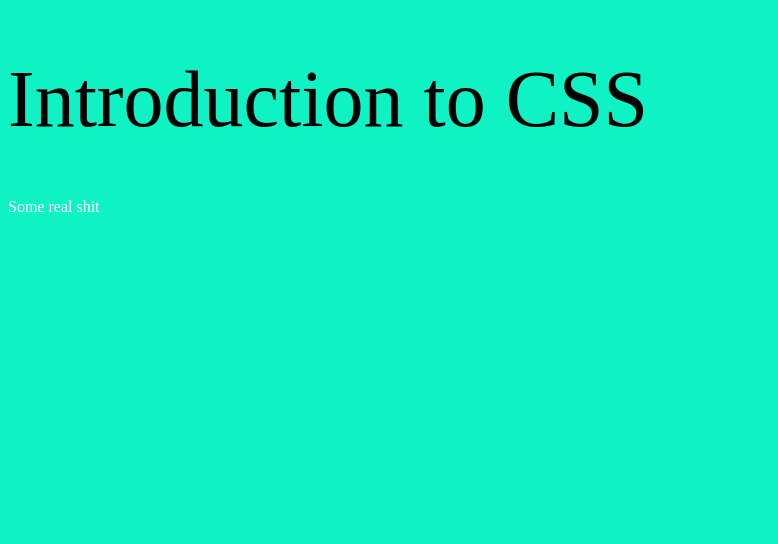
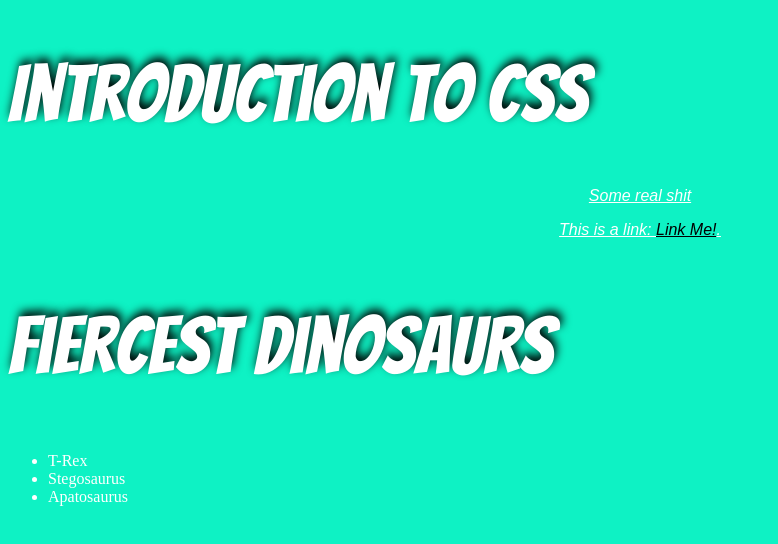
Before and after one commit to robcodonnell/intro-to-css, a plain HTML site: page index.html in a window 1280 px wide. Shown: the whole page, without its empty margins (0-778 px from the left). Drawn offline with Linux system fonts and the light colour scheme.

Commit message:
Added ordered list, changed font families,
added second header, added link

```diff
--- a/css/index.css
+++ b/css/index.css
@@ -11,9 +11,31 @@ html {
 
 }
 
-h1 {
-  color: #000;
+h1,h2 {
+  color: #fff;
   font-size: 5rem;
   font-weight: normal;
-  font- Helvetica;
+  line-height: 1;
+  text-shadow: 2px -5px 10px black;
+  font-family: 'Bangers', cursive;
 }
+
+p {
+  font-style: italic; /* italic, normal */
+  text-decoration: underline; /* underline, none, line-through */
+  text-align: center; /* left, center, right, justify */
+  font-family: Arial,sans-serif;
+}
+
+ol {
+  list-style-type: disc; /* decimal, circle, lower-alpha, lower-roman, upper-alpha,
+  upper-roman, square, disc, none */
+}
+
+a {
+  color: #000;
+}
+
+a:hover {
+  color:blue;
+}
--- a/index.html
+++ b/index.html
@@ -5,14 +5,26 @@
     <title>Intro to CSS</title>
     <!-- Used for metadata about this file; will not be rendered -->
     <link href="css/index.css" rel="stylesheet">
-  </head>
+    <link href='http://fonts.googleapis.com/css?family=Bangers' rel='stylesheet' type='text/css'>  </head>
   <body>
 
   <!-- The body of the HTML document everything in here will be rendered -->
 
   <h1>Introduction to CSS</h1>
+
   <p>Some real shit</p>
 
+  <p>This is a link: <a href="#">Link Me!</a>.</p>
+
+  <h2>
+    Fiercest Dinosaurs
+  </h2>
+
+  <ol>
+    <li>T-Rex</li>
+    <li>Stegosaurus</li>
+    <li>Apatosaurus</li>
+  </ol>
 
   </body>
 
```
